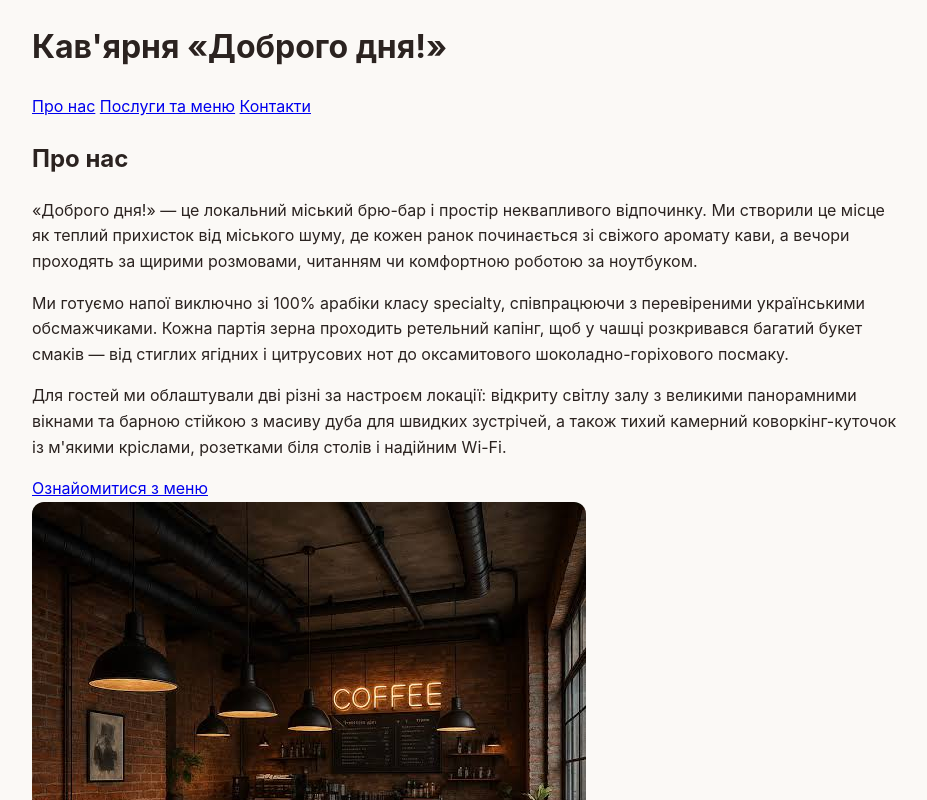
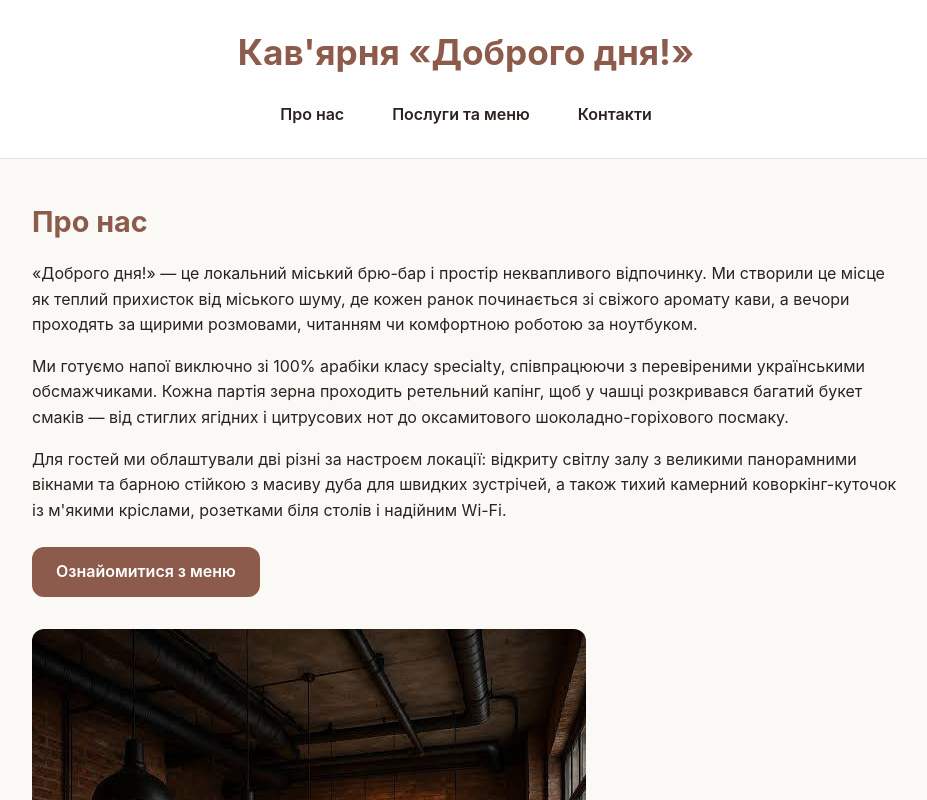
Before and after one commit to dimontttt/WEB_labs_2026, a plain HTML site: page index.html in a window 1280 px wide. Shown: the top 800 px of the page, without its empty margins (174-1101 px from the left). Drawn offline with Linux system fonts and the light colour scheme.

Commit message:
style: design navigation header typography and button states

```diff
--- a/css/styles.css
+++ b/css/styles.css
@@ -1,3 +1,4 @@
+/* 1. CSS-змінні (дизайн-система) */
 :root {
   --color-primary: #8d5b4c;
   --color-primary-hover: #6f4235;
@@ -10,7 +11,7 @@
   --radius: 12px;
   --space: 16px;
 }
-
+/* 2. Модель коробки та базові правила */
 *,
 *::before,
 *::after {
@@ -47,3 +48,89 @@ textarea {
   padding-left: var(--space);
   padding-right: var(--space);
 }
+/* 3. Шапка сайту та навігація */
+.site-header {
+  background-color: var(--color-surface);
+  border-bottom: 1px solid var(--color-border);
+  padding-top: calc(var(--space) * 1.5);
+  padding-bottom: calc(var(--space) * 1.5);
+  text-align: center;
+}
+
+.site-title {
+  margin: 0 0 var(--space) 0;
+  font-size: 2.2rem;
+  color: var(--color-primary);
+}
+
+.main-nav {
+  display: flex;
+  justify-content: center;
+  gap: calc(var(--space) * 1.25);
+  flex-wrap: wrap;
+}
+
+.nav-link {
+  color: var(--color-text);
+  text-decoration: none;
+  font-weight: 600;
+  padding: 6px 14px;
+  border-radius: calc(var(--radius) / 2);
+  transition: background-color 0.2s ease, color 0.2s ease;
+}
+
+.nav-link:hover {
+  color: var(--color-primary);
+  background-color: var(--color-background);
+}
+
+.nav-link:focus-visible {
+  outline: 3px solid var(--color-focus);
+  outline-offset: 2px;
+}
+
+/* 4. Секції та кнопка дії */
+.section {
+  padding-top: calc(var(--space) * 2.5);
+  padding-bottom: calc(var(--space) * 2.5);
+}
+
+.section-title {
+  font-size: 1.8rem;
+  margin-top: 0;
+  margin-bottom: var(--space);
+  color: var(--color-primary);
+}
+
+.section-text {
+  margin-top: 0;
+  margin-bottom: var(--space);
+  color: var(--color-text);
+}
+
+.button {
+  display: inline-block;
+  background-color: var(--color-primary);
+  color: #ffffff;
+  padding: 12px 24px;
+  text-decoration: none;
+  font-weight: 600;
+  border-radius: var(--radius);
+  margin-top: 8px;
+  margin-bottom: 8px;
+  transition: background-color 0.2s ease;
+}
+
+.button:hover {
+  background-color: var(--color-primary-hover);
+}
+
+.button:focus-visible {
+  outline: 3px solid var(--color-focus);
+  outline-offset: 3px;
+}
+
+.image-wrapper {
+  margin-top: calc(var(--space) * 1.5);
+  margin-bottom: calc(var(--space) * 1.5);
+}
```
